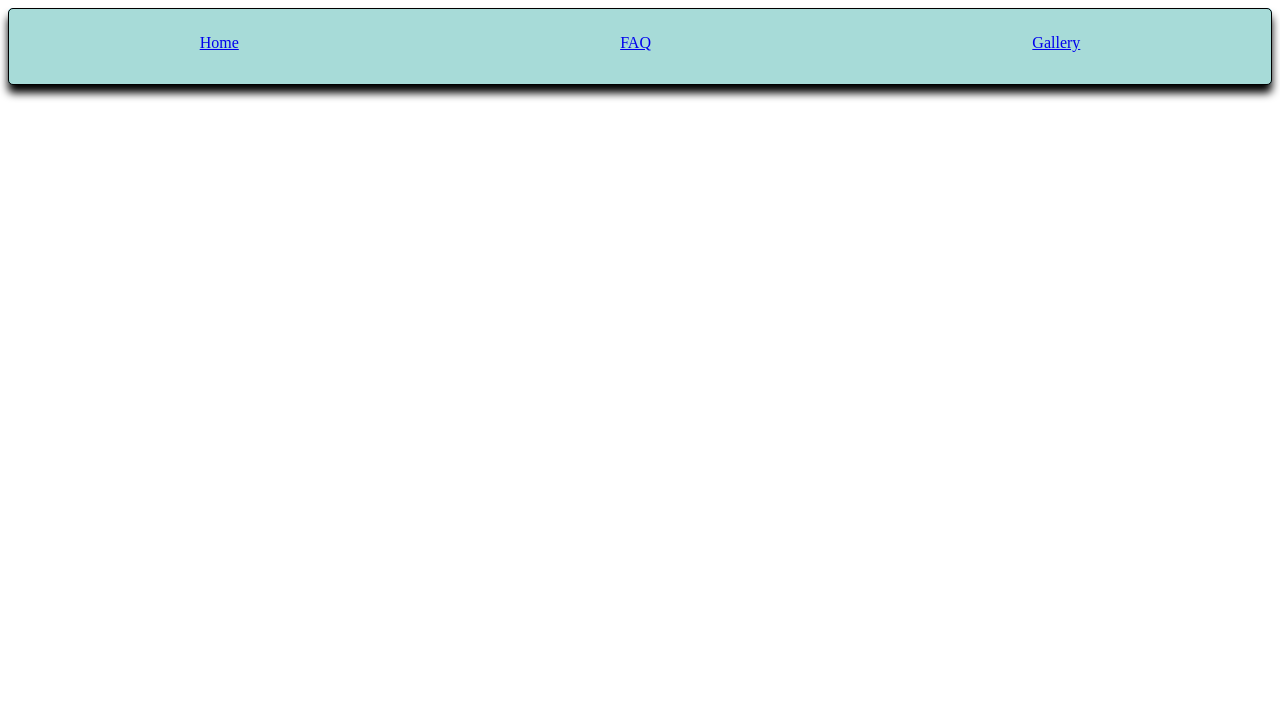
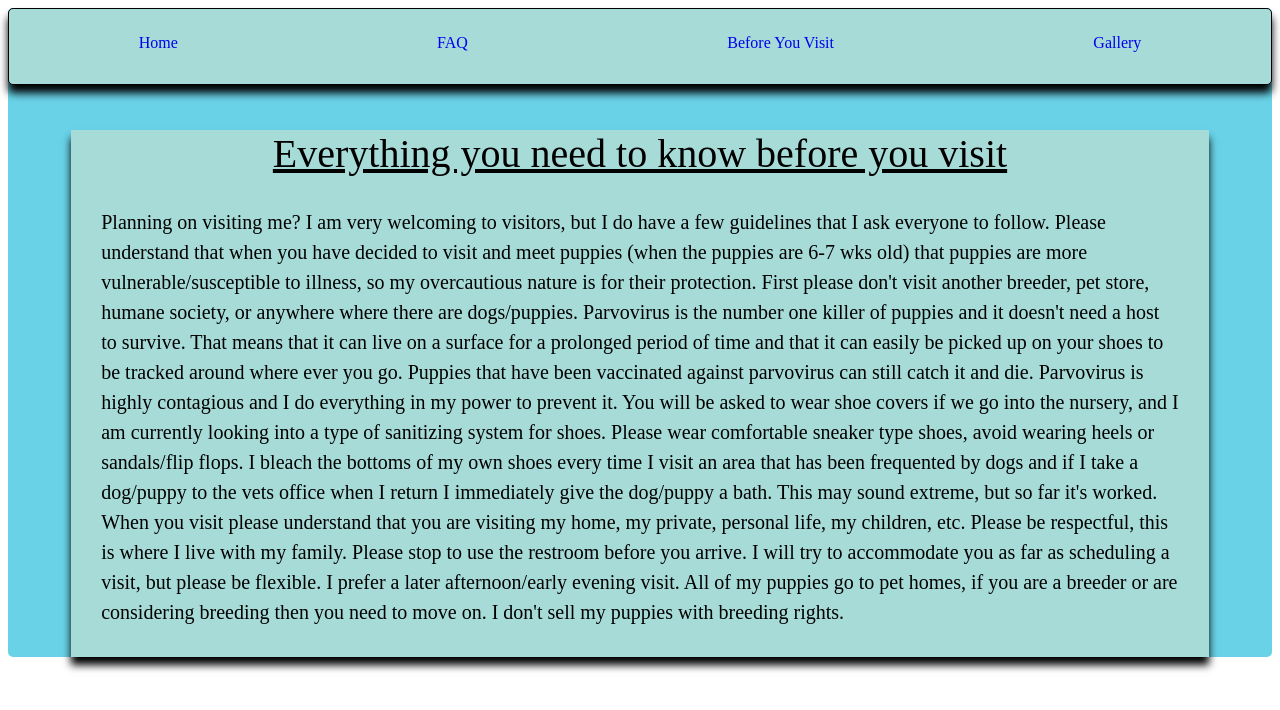
Before and after one commit to VaderSteve76/Robins-website, a React (Create React App) app in the folder doodle-dreams/: page /Visit in a window 1280 px wide. Before the commit this address had no page. Shown: the top 710 px of the page. Built offline with nearby package versions, Linux system fonts and the light colour scheme.

Commit message:
Visit component

```diff
--- a/doodle-dreams/src/App.js
+++ b/doodle-dreams/src/App.js
@@ -3,6 +3,7 @@ import { BrowserRouter as Router, Routes, Route, Link } from "react-router-dom";
 import Home from './Components/Home/Home';
 import FAQ from './Components/FAQ/Faq';
 import Gallery from './Components/Gallery/Gallery';
+import Visit from './Components/Visit/Visit';
 import './styles.css';
 
 function App() {
@@ -11,14 +12,16 @@ function App() {
       <Router>
         <div className="nav">
           <nav>
-            <Link to="/">Home</Link>
-            <Link to="/FAQ">FAQ</Link>
-            <Link to="/Gallery">Gallery</Link>
+            <Link className="link" to="/">Home</Link>
+            <Link className="link" to="/FAQ">FAQ</Link>
+            <Link className="link" to="/Visit">Before You Visit</Link>
+            <Link className="link" to="/Gallery">Gallery</Link>
           </nav>
         </div>
         <Routes>
           <Route path="/" element={<Home />} />
           <Route path="/FAQ" element={<FAQ />} />
+          <Route path="/Visit" element={<Visit />} />
           <Route path="/Gallery" element={<Gallery />} />
         </Routes>
       </Router>
--- a/doodle-dreams/src/Components/Gallery/Gallery.js
+++ b/doodle-dreams/src/Components/Gallery/Gallery.js
@@ -21,10 +21,10 @@ export default class Gallery extends Component {
         <Swiper slidesPerView={1} loop={true} pagination={{
           "clickable": true
         }} navigation={true} className="mySwiper">
-          <SwiperSlide><img className="image" src={images[0]} /></SwiperSlide>
+          <SwiperSlide><img className="image" src={images[3]} /></SwiperSlide>
           <SwiperSlide><img className="image" src={images[1]} /></SwiperSlide>
           <SwiperSlide><img className="image" src={images[2]} /></SwiperSlide>
-          <SwiperSlide><img className="image" src={images[3]} /></SwiperSlide>
+          <SwiperSlide><img className="image" src={images[0]} /></SwiperSlide>
           <SwiperSlide><img className="image" src={images[4]} /></SwiperSlide>
           <SwiperSlide><img className="image" src={images[5]} /></SwiperSlide>
           <SwiperSlide><img className="image" src={images[6]} /></SwiperSlide>
--- /dev/null
+++ b/doodle-dreams/src/Components/Visit/Visit.js
@@ -0,0 +1,21 @@
+import React, { Component } from 'react';
+import * as S from './VisitStyles';
+
+export default class Visit extends Component {
+  render() {
+    return (
+      <S.Visit>
+        <S.H1>Everything you need to know before you visit</S.H1>
+        <S.P>Planning on visiting me? I am very welcoming to visitors, but I do have a few guidelines that I ask everyone to follow. Please understand that when you have decided to visit and meet puppies (when the puppies are 6-7 wks old) that puppies are more vulnerable/susceptible to illness, so my overcautious nature is for their protection.
+
+First please don't visit another breeder, pet store, humane society, or anywhere where there are dogs/puppies. Parvovirus is the number one killer of puppies and it doesn't need a host to survive. That means that it can live on a surface for a prolonged period of time and that it can easily be picked up on your shoes to be tracked around where ever you go. Puppies that have been vaccinated against parvovirus can still catch it and die. Parvovirus is highly contagious and I do everything in my power to prevent it. You will be asked to wear shoe covers if we go into the nursery, and I am currently looking into a type of sanitizing system for shoes. Please wear comfortable sneaker type shoes, avoid wearing heels or sandals/flip flops. I bleach the bottoms of my own shoes every time I visit an area that has been frequented by dogs and if I take a dog/puppy to the vets office when I return I immediately give the dog/puppy a bath. This may sound extreme, but so far it's worked.
+
+ When you visit please understand that you are visiting my home, my private, personal life, my children, etc. Please be respectful, this is where I live with my family. Please stop to use the restroom before you arrive. I will try to accommodate you as far as scheduling a visit, but please be flexible. I prefer a later afternoon/early evening visit.
+
+ All of my puppies go to pet homes, if you are a breeder or are considering breeding then you need to move on. I don't sell my puppies with breeding rights.
+
+</S.P>
+      </S.Visit>
+    );
+  }
+}
--- /dev/null
+++ b/doodle-dreams/src/Components/Visit/VisitStyles.js
@@ -0,0 +1,22 @@
+import styled from 'styled-components';
+
+export const Visit = styled.div`
+  max-width: 90%;
+  background: #A7DBD8;
+  box-shadow: 0px 8px 8px 0px black;
+  margin-left: auto;
+  margin-right: auto;
+  margin-top: 45px;
+`;
+
+export const H1 = styled.div`
+  text-align: center;
+  text-decoration: underline;
+  font-size: 40px;
+`;
+
+export const P = styled.div`
+  padding: 30px;
+  line-height: 30px;
+  font-size: 20px;
+`;
--- a/doodle-dreams/src/styles.css
+++ b/doodle-dreams/src/styles.css
@@ -19,6 +19,10 @@
   margin-top: 25px;
   display: flex;
   justify-content: space-around;
+}
+
+.nav .link {
+  text-decoration: none;
 }
 
 .image {
```
